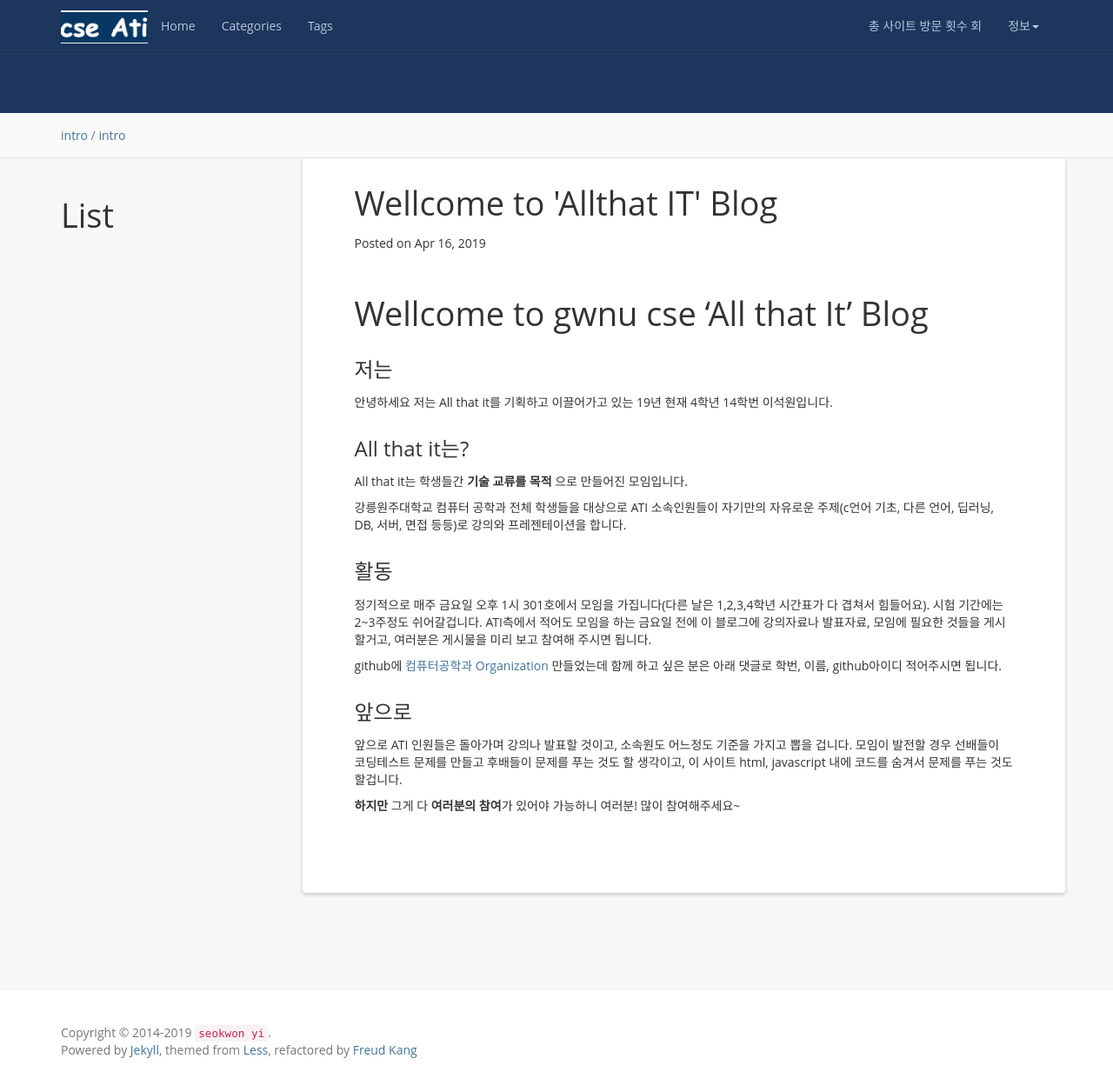
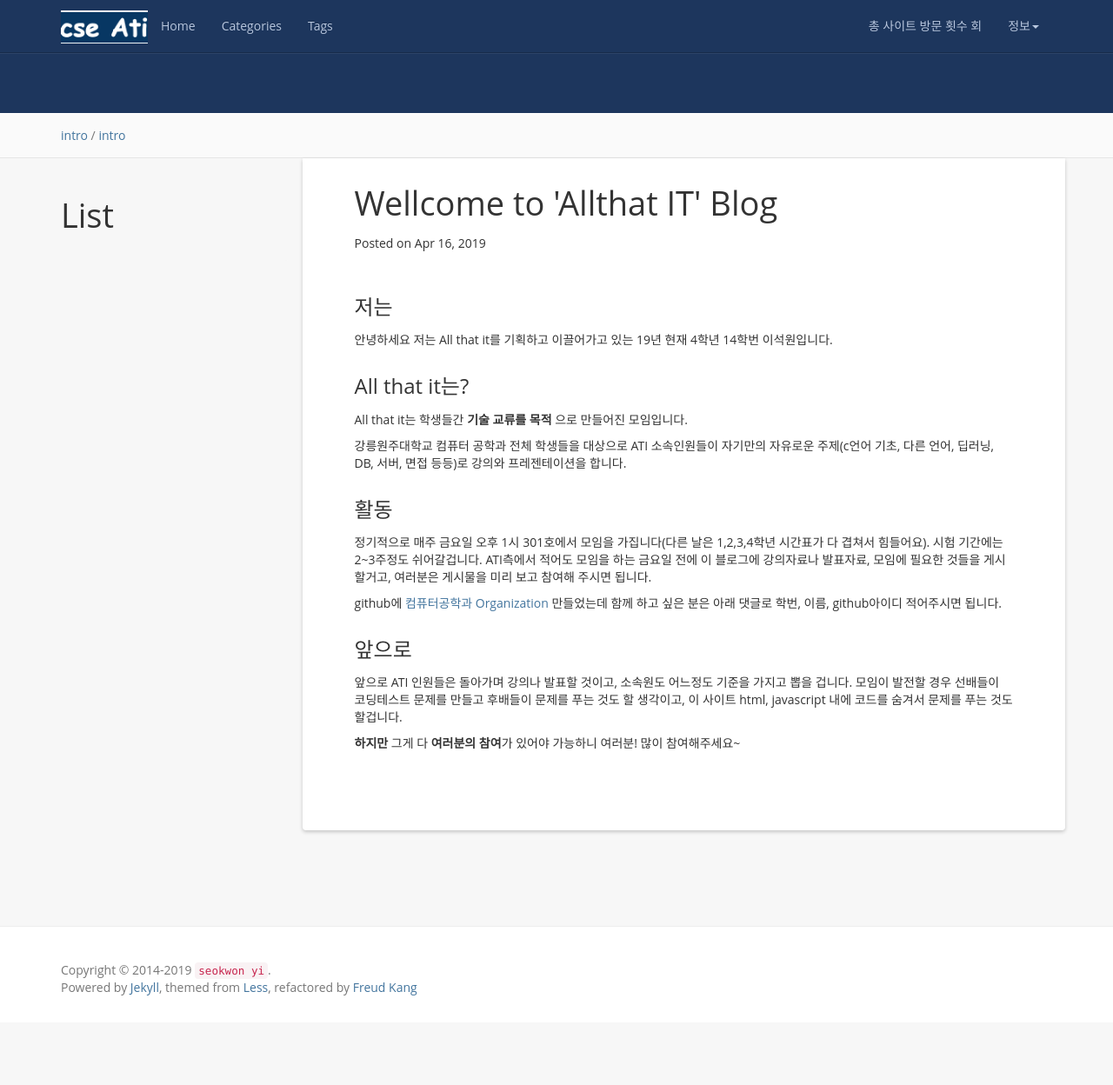
Before and after one commit to gwnucse/gwnucse.github.io, a Jekyll site: the page built from index.md, in a window 1280 px wide and 1248 px high. Shown: the whole window at 87% size. Built offline with Jekyll 4.4.1, drawn with Linux system fonts in a browser that asks for light colours; nearby versions of some CDN libraries; the list of posts is cut into pages by our own code; comment, search, counter and statistics services are not loaded.

Commit message:
edit intro

```diff
--- a/index.md
+++ b/index.md
@@ -6,8 +6,6 @@ categories: intro
 tag: intro
 comment: true
 ---
-
-# Wellcome to gwnu cse 'All that It' Blog
 
 ### 저는
 
```
